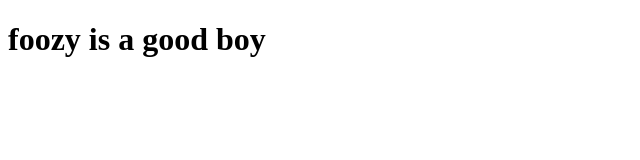
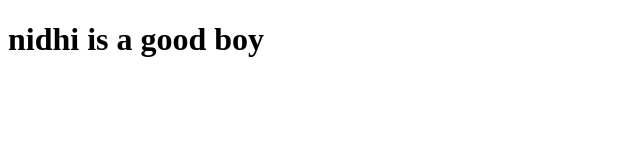
Before and after one commit to Nidhict2/training, a plain HTML site: page index2.html in a window 1280 px wide. Shown: the whole page, without its empty margins (0-640 px from the left). Drawn offline with Linux system fonts and the light colour scheme.

Commit message:
Update index2.html

```diff
--- a/index2.html
+++ b/index2.html
@@ -7,6 +7,6 @@
     <title>Document</title>
 </head>
 <body>
-    <h1>foozy is a good boy</h1>
+    <h1>nidhi is a good boy</h1>
 </body>
 </html>
```
